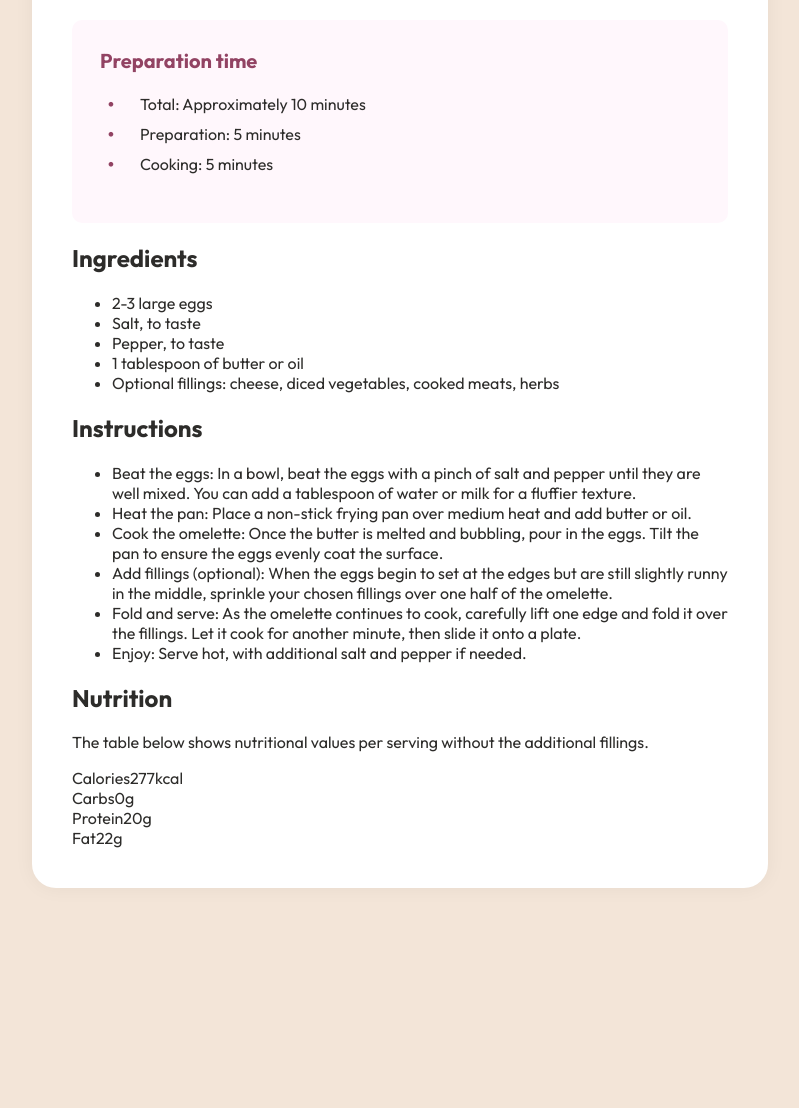
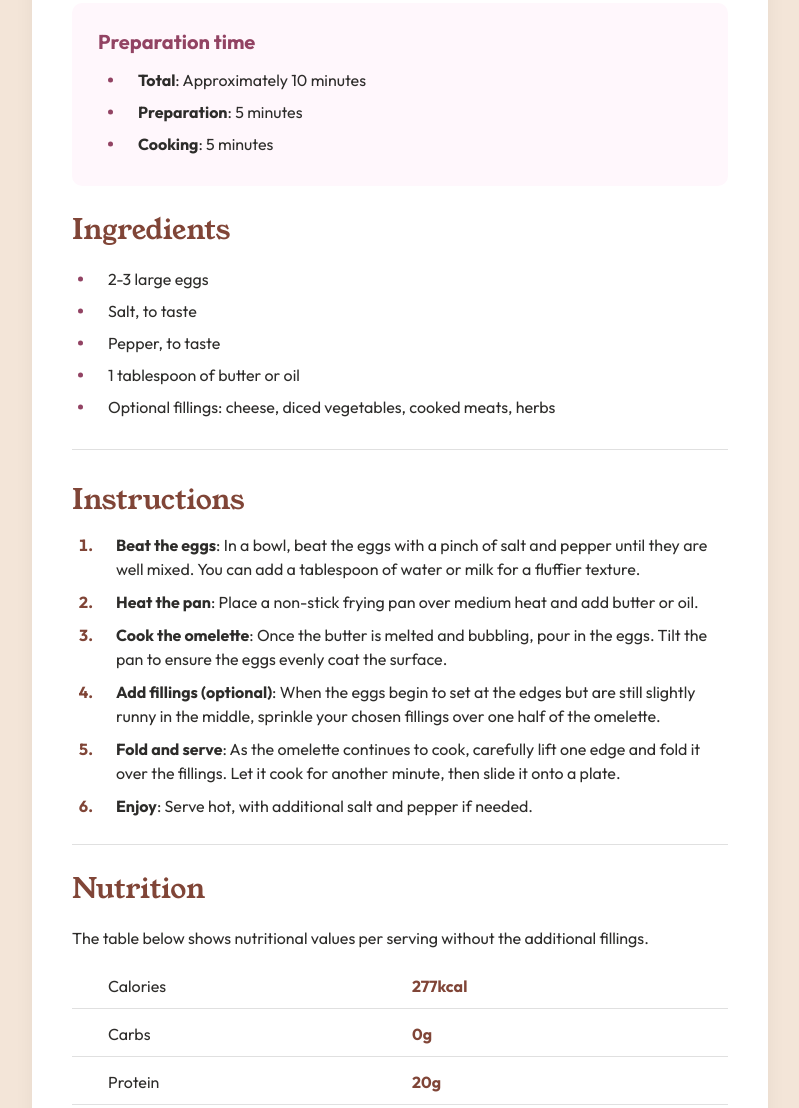
Before and after one commit to Evgeniy-Hozyainov/fmentor-recipe-page, a plain HTML site: page index.html in a window 1280 px wide. Shown: the part 628-1736 px from the top of the page, without its empty margins (240-1039 px from the left). Before the commit the page ends 1576 px from the top, so only its background shows below. Drawn offline with Linux system fonts and the light colour scheme.

Commit message:
Update CSS and HTML

```diff
--- a/index.html
+++ b/index.html
@@ -33,70 +33,70 @@
           choice of cheese, vegetables, or meats.
         </p>
 
-        <section class="card__time">
-          <h2 class="card__time-title">Preparation time</h2>
-          <ul class="card__time-list">
-            <li class="card__time-item"><p><span class="card__time-range">Total</span>: Approximately 10 minutes</p></li>
-            <li class="card__time-item"><p><span class="card__time-range">Preparation</span>: 5 minutes</p></li>
-            <li class="card__time-item"><p><span class="card__time-range">Cooking</span>: 5 minutes</p></li>
+        <section class="section-time">
+          <h2 class="section-time-title">Preparation time</h2>
+          <ul class="list-items">
+            <li class="list-item"><span class="accent-text">Total</span>: Approximately 10 minutes</li>
+            <li class="list-item"><span class="accent-text">Preparation</span>: 5 minutes</li>
+            <li class="list-item"><span class="accent-text">Cooking</span>: 5 minutes</li>
           </ul>
         </section>
 
-        <section>
-          <h2>Ingredients</h2>
-          <ul>
-            <li>2-3 large eggs</li>
-            <li>Salt, to taste</li>
-            <li>Pepper, to taste</li>
-            <li>1 tablespoon of butter or oil</li>
-            <li>
-              Optional fillings: cheese, diced vegetables, cooked meats, herbs
+        <section class="section section__ingredients">
+          <h2 class="section__title">Ingredients</h2>
+          <ul class="list-items list-items--ingredients">
+            <li class="list-item">2-3 large eggs</li>
+            <li class="list-item">Salt, to taste</li>
+            <li class="list-item">Pepper, to taste</li>
+            <li class="list-item">1 tablespoon of butter or oil</li>
+            <li class="list-item">Optional fillings: cheese, diced vegetables, cooked meats, herbs</li>
+          </ul>
+        </section>
+
+        <section class="section section__instructions">
+          <h2 class="section__title">Instructions</h2>
+          <ol class="instructions-list">
+            <li class="instructions-list-item">
+              <span class="accent-text">Beat the eggs</span>: In a bowl, beat the eggs with a pinch of salt and
+              pepper until they are well mixed. You can add a tablespoon of
+              water or milk for a fluffier texture.
+            </li>
+            <li class="instructions-list-item">
+              <span class="accent-text">Heat the pan</span>: Place a non-stick frying pan over medium heat and
+              add butter or oil.
+            </li>
+            <li class="instructions-list-item">
+              <span class="accent-text">Cook the omelette</span>: Once the butter is melted and bubbling, pour in
+              the eggs. Tilt the pan to ensure the eggs evenly coat the surface.
+            </li>
+            <li class="instructions-list-item">
+              <span class="accent-text">Add fillings (optional)</span>: When the eggs begin to set at the edges
+              but are still slightly runny in the middle, sprinkle your chosen
+              fillings over one half of the omelette.
+            </li>
+            <li class="instructions-list-item">
+              <span class="accent-text">Fold and serve</span>: As the omelette continues to cook, carefully lift
+              one edge and fold it over the fillings. Let it cook for another
+              minute, then slide it onto a plate.
+            </li>
+            <li class="instructions-list-item">
+              <span class="accent-text">Enjoy</span>: Serve hot, with additional salt and pepper if needed.
             </li>
           </ul>
         </section>
 
-        <section>
-          <h2>Instructions</h2>
-          <ul>
-            <li>
-              Beat the eggs: In a bowl, beat the eggs with a pinch of salt and
-              pepper until they are well mixed. You can add a tablespoon of
-              water or milk for a fluffier texture.
-            </li>
-            <li>
-              Heat the pan: Place a non-stick frying pan over medium heat and
-              add butter or oil.
-            </li>
-            <li>
-              Cook the omelette: Once the butter is melted and bubbling, pour in
-              the eggs. Tilt the pan to ensure the eggs evenly coat the surface.
-            </li>
-            <li>
-              Add fillings (optional): When the eggs begin to set at the edges
-              but are still slightly runny in the middle, sprinkle your chosen
-              fillings over one half of the omelette.
-            </li>
-            <li>
-              Fold and serve: As the omelette continues to cook, carefully lift
-              one edge and fold it over the fillings. Let it cook for another
-              minute, then slide it onto a plate.
-            </li>
-            <li>
-              Enjoy: Serve hot, with additional salt and pepper if needed.
-            </li>
-          </ul>
-        </section>
-
-        <section>
-          <h2>Nutrition</h2>
-          <p>
+        <section class="section nutrition">
+          <h2 class="section__title">Nutrition</h2>
+          <p class="nutrition-desc">
             The table below shows nutritional values per serving without the
             additional fillings.
           </p>
-          <div><span>Calories</span><span>277kcal</span></div>
-          <div><span>Carbs</span><span>0g</span></div>
-          <div><span>Protein</span><span>20g</span></div>
-          <div><span>Fat</span><span>22g</span></div>
+          <div class="nutrition-table">
+            <span>Calories</span><span class="nutrition-value">277kcal</span>
+            <span>Carbs</span><span class="nutrition-value">0g</span>
+            <span>Protein</span><span class="nutrition-value">20g</span>
+            <span>Fat</span><span class="nutrition-value">22g</span>
+          </div>
         </section>
       </article>
     </main>
--- a/styles.css
+++ b/styles.css
@@ -4,6 +4,8 @@
   --color-pink-light: #fff7fc;
   --color-pink-dark: #924363;
   --color-text: #2d2c2a;
+  --color-brown: #804537;
+  --color-gray-light: #e0e0e0;
   --font-main: 'Outfit', sans-serif;
   --font-header: 'Young Serif', serif;
 }
@@ -45,6 +47,7 @@
   font-family: var(--font-header);
   font-weight: 400;
   font-size: 40px;
+  line-height: 100%;
 }
 
 .card__desc {
@@ -53,37 +56,141 @@
   line-height: 150%;
 }
 
-.card__time {
+.section-time {
   background-color: var(--color-pink-light);
-  padding: 28px;
+  padding: 26px;
   border-radius: 10px;
 }
 
-.card__time-title {
+.section-time-title {
   font-size: 20px;
   margin-block-start: 0;
-  margin-block-end: 0;
+  margin-block-end: 10px;
   color: var(--color-pink-dark);
 }
 
-.card__time-list {
-  list-style: none;
-  padding: 0;
-}
-
-.card__time-item {
-  display: flex;
-  align-items: center;
-}
-
-.card__time-item > p {
+.list-items {
+  list-style-type: none;
+  padding-left: 20px;
   margin: 0;
 }
 
-.card__time-item::before {
-  content: '•';
-  color: var(--color-pink-dark);
-  margin-inline-start: 7px;
-  margin-inline-end: 25px;
-  font-size: 24px;
+.list-item {
+  position: relative;
+  line-height: 200%;
+  padding-left: 20px;
 }
+
+.list-item::before {
+  content: '';
+  position: absolute;
+  left: -10px;
+  top: 50%;
+  transform: translateY(-50%);
+  width: 5px;
+  height: 5px;
+  background-color: var(--color-pink-dark);
+  border-radius: 50%;
+}
+
+.accent-text {
+  font-weight: 700;
+}
+
+.section {
+  margin-top: 24px;
+  padding-bottom: 26px;
+  border-bottom: 1px solid var(--color-gray-light);
+}
+
+.section__title {
+  color: var(--color-brown);
+  font-family: var(--font-header);
+  font-weight: 400;
+  font-size: 28px;
+  margin-bottom: 14px;
+}
+
+.list-items--ingredients {
+  padding-left: 16px;
+}
+
+.section__instructions .section__title {
+  margin-top: 30px;
+}
+
+.instructions-list {
+  margin: 0;
+  padding-top: 0;
+  padding-left: 24px;
+}
+
+.instructions-list-item {
+  padding-left: 20px;
+  margin-top: 9px;
+  line-height: 150%;
+}
+
+.instructions-list-item::marker {
+  color: var(--color-brown);
+  font-weight: 700;
+}
+
+.nutrition-desc {
+  margin-top: 20px;
+}
+
+.nutrition-table {
+  display: grid;
+  grid-template-columns: 1fr 1fr;
+  row-gap: 3px;
+}
+
+.nutrition-table > span {
+  border-bottom: 1px solid var(--color-gray-light);
+  padding: 12px;
+}
+
+.nutrition-table > span:nth-child(odd) {
+  padding-left: 36px;
+}
+
+.nutrition-table > span:nth-last-child(-n + 2) {
+  border-bottom: none;
+}
+
+.nutrition-value {
+  font-weight: 700;
+  color: var(--color-brown);
+}
+
+.section:last-child {
+  border-bottom: none;
+  padding-bottom: 0;
+  margin-bottom: 0;
+}
+
+@media screen and (max-width: 376px) {
+  .page {
+    padding-top: 0;
+    padding-bottom: 0;
+    min-height: auto;
+  }
+
+  .card {
+    border-radius: 0;
+    padding: 32px;
+    position: relative;
+    padding-top: 45%;
+  }
+
+  .card__title {
+    font-size: 34px;
+  }
+
+  .card__image {
+    border-radius: 0;
+    inset: 0;
+    position: absolute;
+  }
+}
```
